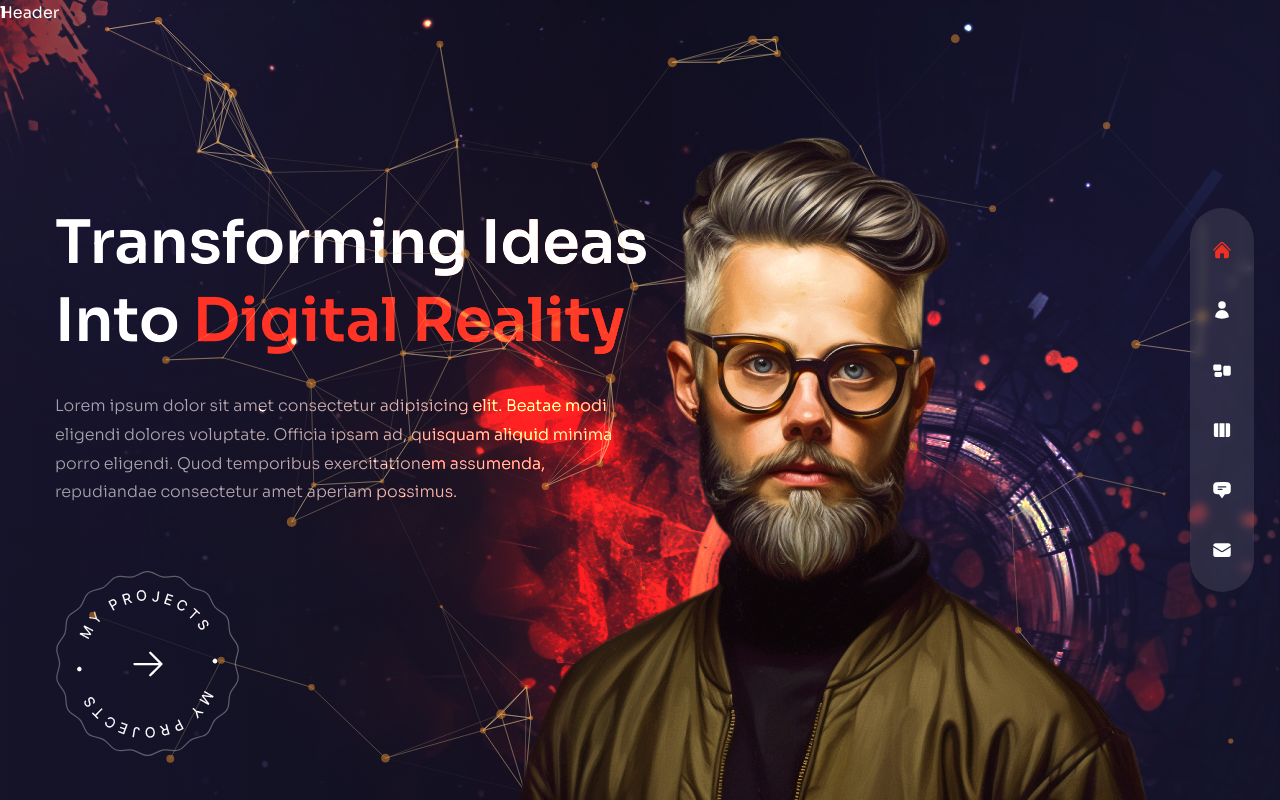
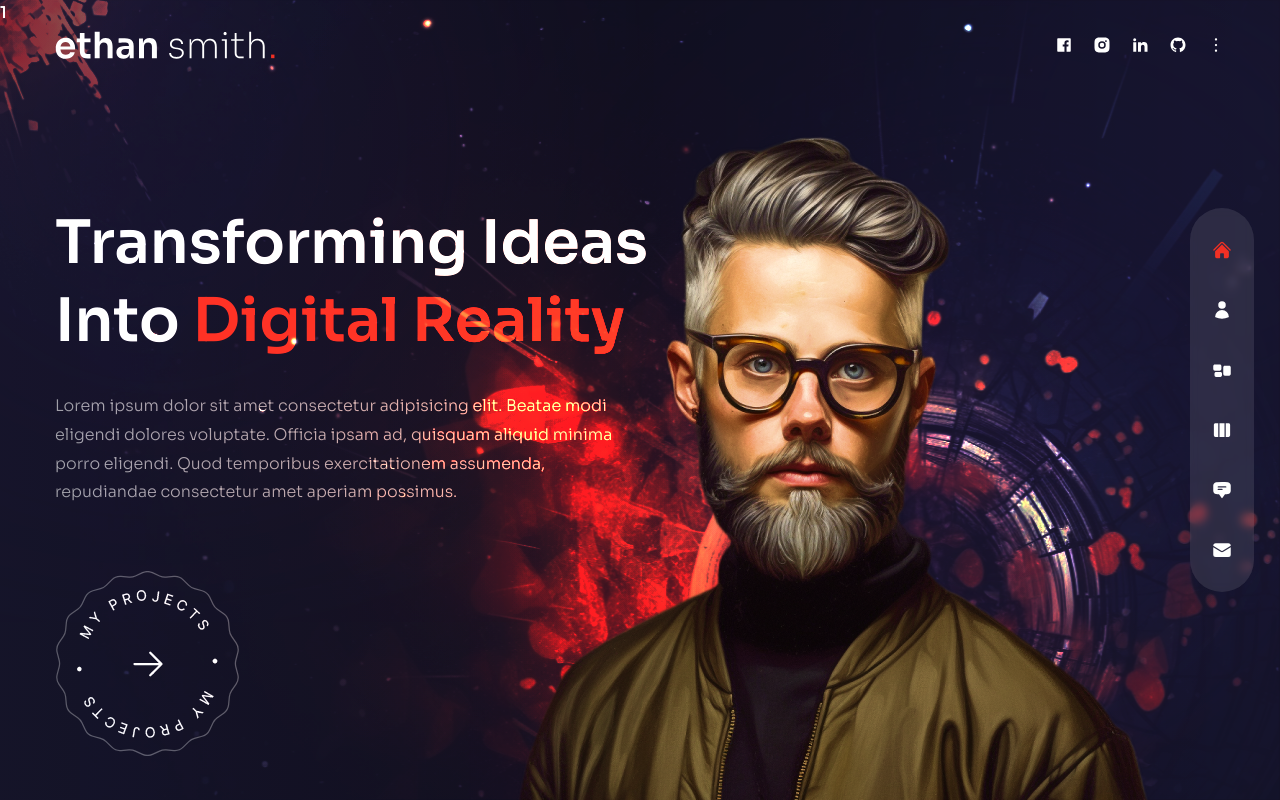
Before and after one commit to AbdulMateenzwl/Portfolio, a Next.js app: page / in a window 1280 px wide. Built offline with nearby package versions, Linux system fonts and the light colour scheme.

Commit message:
header bar

```diff
--- a/components/Header.js
+++ b/components/Header.js
@@ -1,7 +1,22 @@
+// next Image
+import Image from 'next/image';
 
+import Link from 'next/link';
+import Socials from '../components/Socials';
 
 const Header = () => {
-  return <header className='absolute z-30 w-full'>Header</header>;
+	return (
+		<header className='absolute z-30 w-full flex items-center px-16 xl:px-0 xl:h-[90px]'>
+			<div className='container mx-auto'>
+				<div className='flex flex-col lg:flex-row justify-between items-center gap-y-6 py-8'>
+					<Link href={'/'}>
+						<Image src={'/logo.svg'} width={220} height={48} priority={true} />
+					</Link>
+					<Socials />
+				</div>
+			</div>
+		</header>
+	);
 };
 
 export default Header;
--- a/components/Socials.js
+++ b/components/Socials.js
@@ -1,5 +1,48 @@
+import Link from 'next/link';
+import { BsThreeDots } from 'react-icons/hi';
+import {
+	RiFacebookBoxFill,
+	RiInstagramFill,
+	RiLinkedinFill,
+	RiGithubFill,
+	RiMore2Line,
+} from 'react-icons/ri';
+
 const Socials = () => {
-  return <div>Socials</div>;
+	return (
+		<div className='flex items-center gap-x-5 text-lg'>
+			<Link
+				href={'/'}
+				className='hover:text-accent transition-all duration-300'
+			>
+				<RiFacebookBoxFill />
+			</Link>
+			<Link
+				href={'/'}
+				className='hover:text-accent transition-all duration-300'
+			>
+				<RiInstagramFill />
+			</Link>
+			<Link
+				href={'/'}
+				className='hover:text-accent transition-all duration-300'
+			>
+				<RiLinkedinFill />
+			</Link>
+			<Link
+				href={'/'}
+				className='hover:text-accent transition-all duration-300'
+			>
+				<RiGithubFill />
+			</Link>
+			<Link
+				href={'/'}
+				className='hover:text-accent transition-all duration-300'
+			>
+				<RiMore2Line />
+			</Link>
+		</div>
+	);
 };
 
 export default Socials;
--- a/pages/index.js
+++ b/pages/index.js
@@ -57,7 +57,7 @@
 			<div className='w-[1200px] h-full absolute right-0 bottom-0'>
 				<div className='bg-none xl:bg-explosion xl:bg-cover xl:bg-right xl:bg-no-repeat w-full h-full absolute mix-blend-color-dodge translate-z-0'></div>
 
-				<ParticlesContainer />
+				{/* <ParticlesContainer /> */}
 				<motion.div
 					variants={fadeIn('up', 0.5)}
 					initial='hidden'
```
